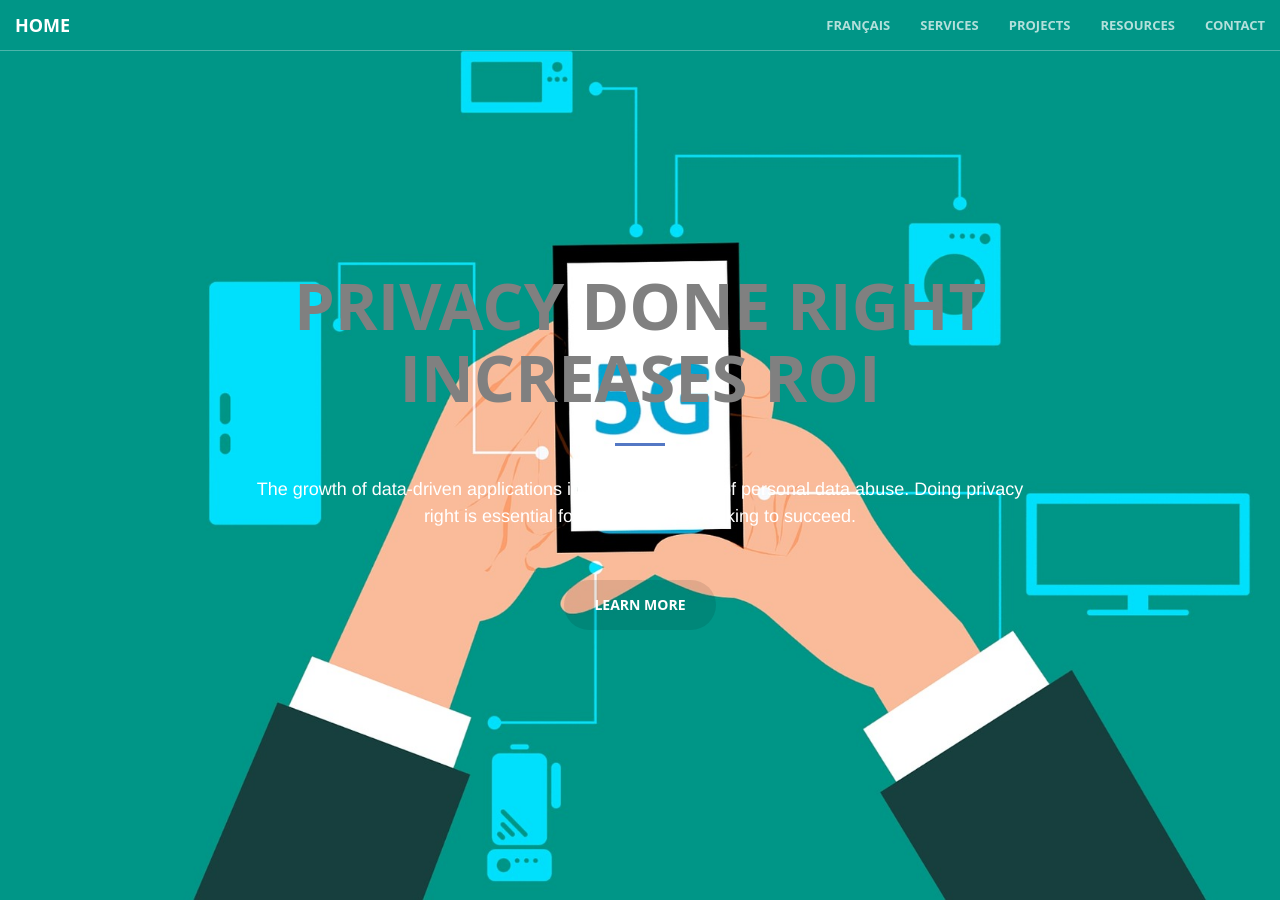
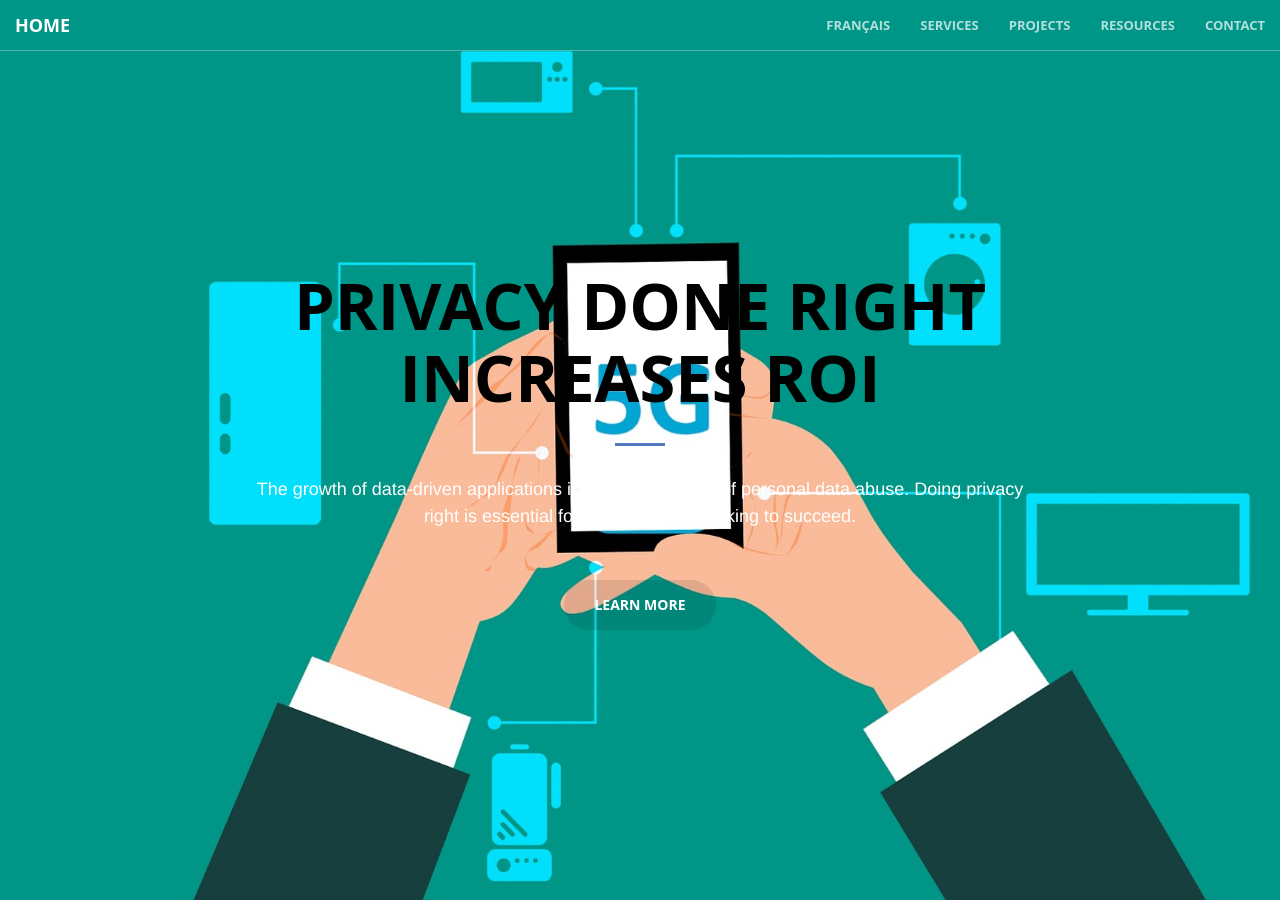
Before and after one commit to riod4/riod4.github.io, a Jekyll site: the page built from index.html, in a window 1280 px wide and 900 px high. Built offline with Jekyll 4.4.1, drawn with Linux system fonts in a browser that asks for light colours; comment, search, counter and statistics services are not loaded.

Commit message:
header text color black

```diff
--- a/_sass/_base.scss
+++ b/_sass/_base.scss
@@ -200,7 +200,7 @@ header {
     background-image: url('../img/header.jpg');
     text-align: center;
     // mod header text
-    color: grey;
+    color: black;
     .header-content {
         position: relative;
         text-align: center;
```
